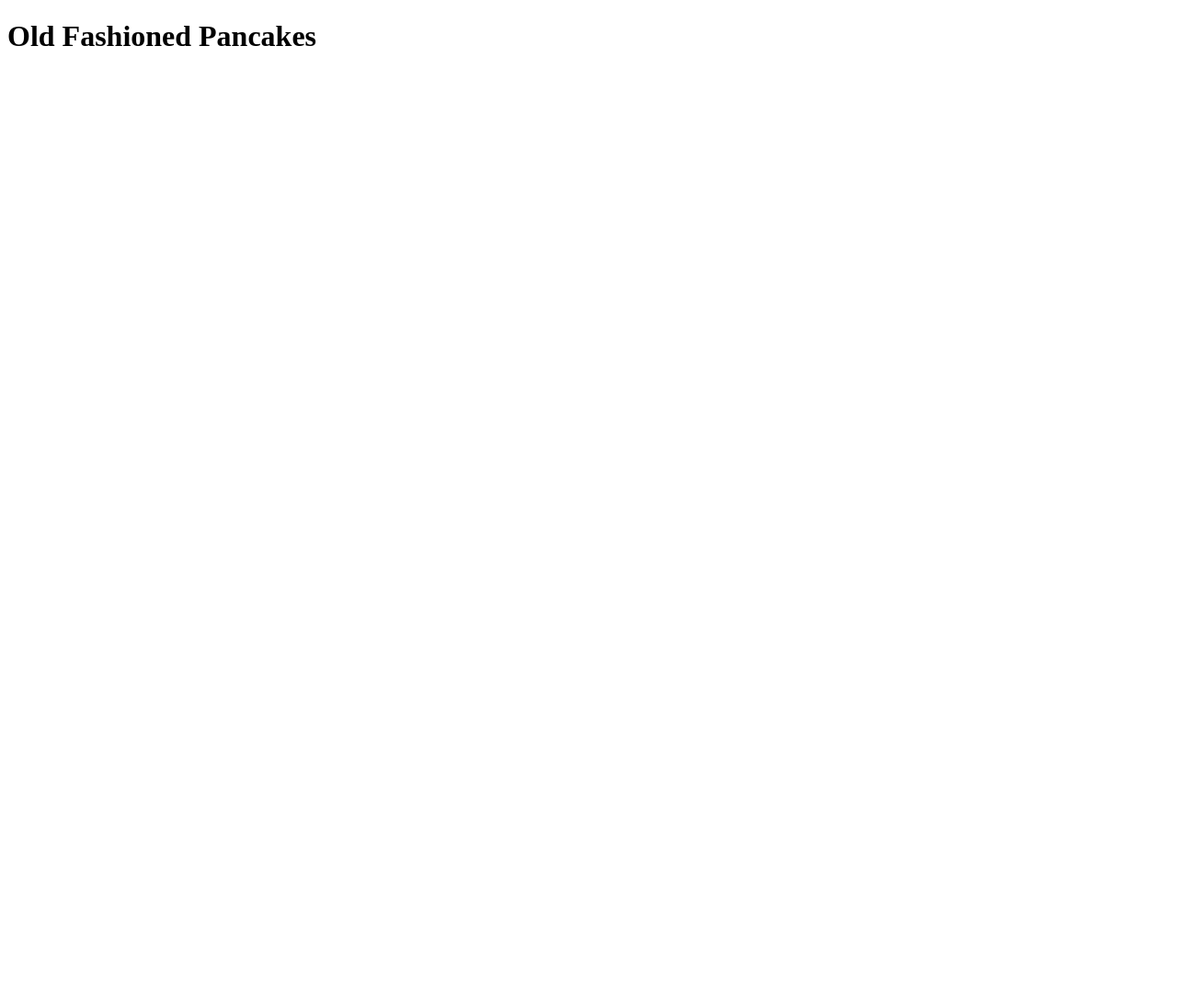
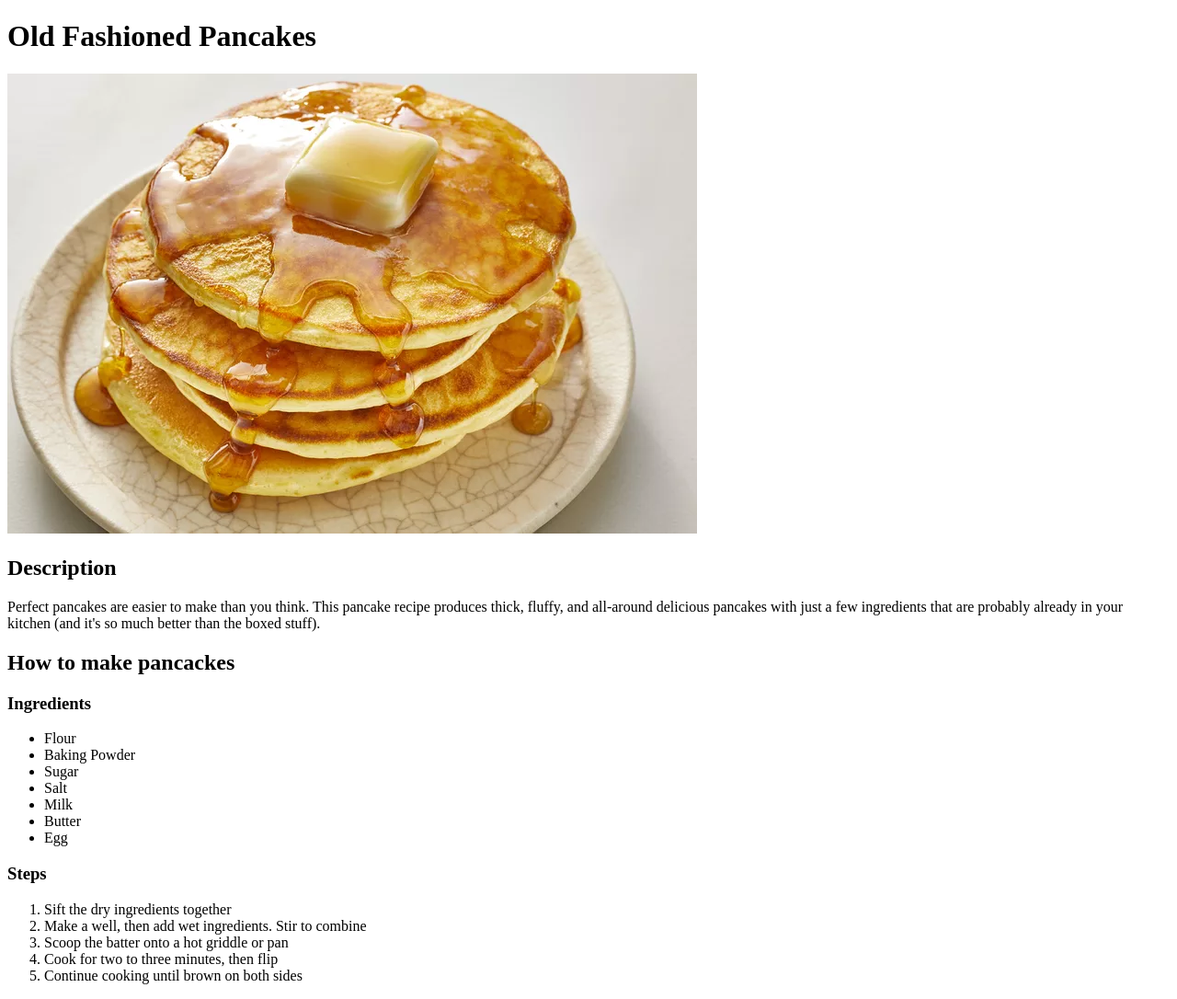
Before and after one commit to cozydevcafe/odin-recipes, a plain HTML site: page recipes/old-fashioned-pancakes.html in a window 1280 px wide. Shown: the whole page at 92% size. Before the commit the page ends 800 px from the top, so only its background shows below. Drawn offline with Linux system fonts and the light colour scheme.

Commit message:
Created pancakes page
Added images and content necessary for a pancacke recipe page.

```diff
--- a/recipes/old-fashioned-pancakes.html
+++ b/recipes/old-fashioned-pancakes.html
@@ -7,5 +7,30 @@
 
     <body>
         <h1>Old Fashioned Pancakes</h1>
+        <img src="../img/old-fashioned-pancakes.webp" alt="A picture of cookes pancakes with syrup and button on them">
+
+        <h2>Description</h2>
+        <p>Perfect pancakes are easier to make than you think. This pancake recipe produces thick, fluffy, and all-around delicious pancakes with just a few ingredients that are probably already in your kitchen (and it's so much better than the boxed stuff).</p>
+
+        <h2>How to make pancackes</h2>
+        <h3>Ingredients</h3>
+        <ul>
+            <li>Flour</li>
+            <li>Baking Powder</li>
+            <li>Sugar</li>
+            <li>Salt</li>
+            <li>Milk</li>
+            <li>Butter</li>
+            <li>Egg</li>
+        </ul>
+
+        <h3>Steps</h3>
+        <ol>
+            <li>Sift the dry ingredients together</li>
+            <li>Make a well, then add wet ingredients. Stir to combine</li>
+            <li>Scoop the batter onto a hot griddle or pan</li>
+            <li>Cook for two to three minutes, then flip</li>
+            <li>Continue cooking until brown on both sides</li>
+        </ol>
     </body>
 </html>
```
Also changed, not shown: index.html (+1 -0 lines), img/old-fashioned-pancakes.webp (added).
